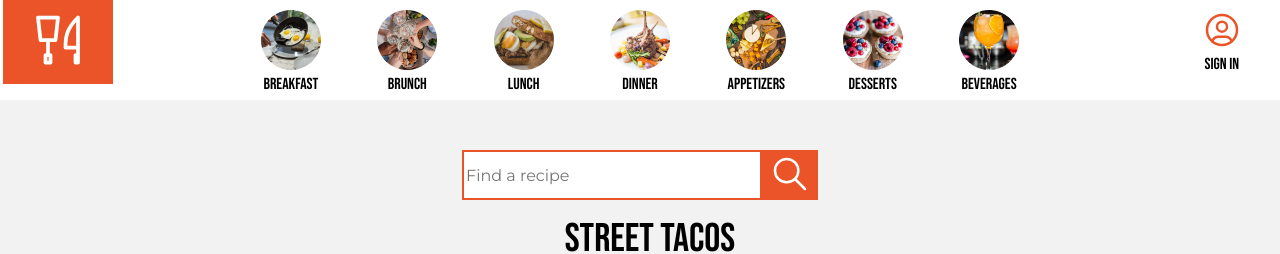
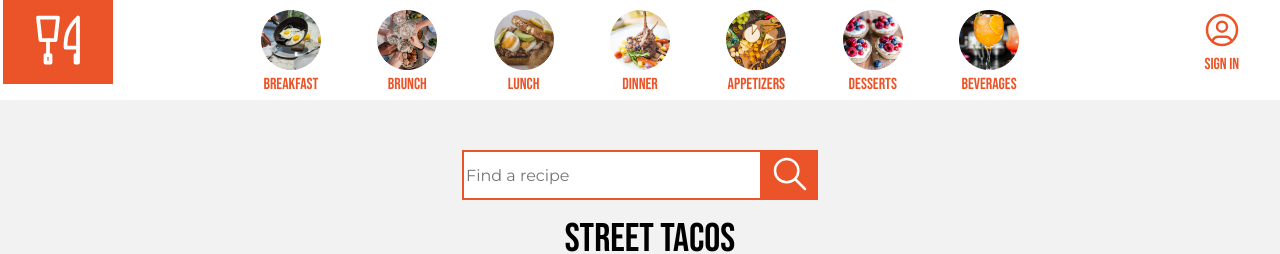
Before and after one commit to Xandergy/GIT337Recipe, a plain HTML site: page index.html in a window 1280 px wide. Shown: the top 254 px of the page. Drawn offline with Linux system fonts and the light colour scheme.

Commit message:
Update style.css

```diff
--- a/style.css
+++ b/style.css
@@ -75,6 +75,7 @@ nav ul li {
     height: fit-content;
     width: fit-content;
     transition: all .5s;
+    color: #EB5428;
 }
 /* Hover styling for list items within navigation */
 nav ul li:hover {
```
